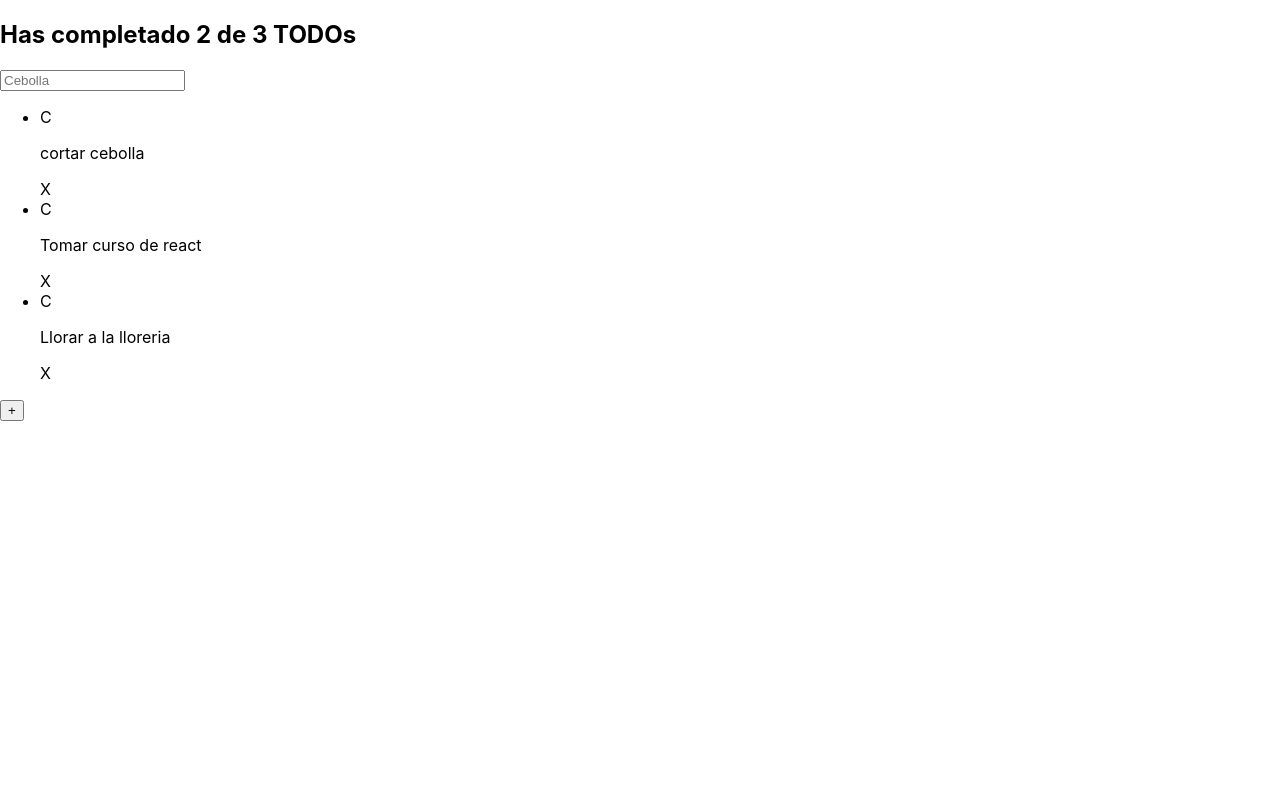
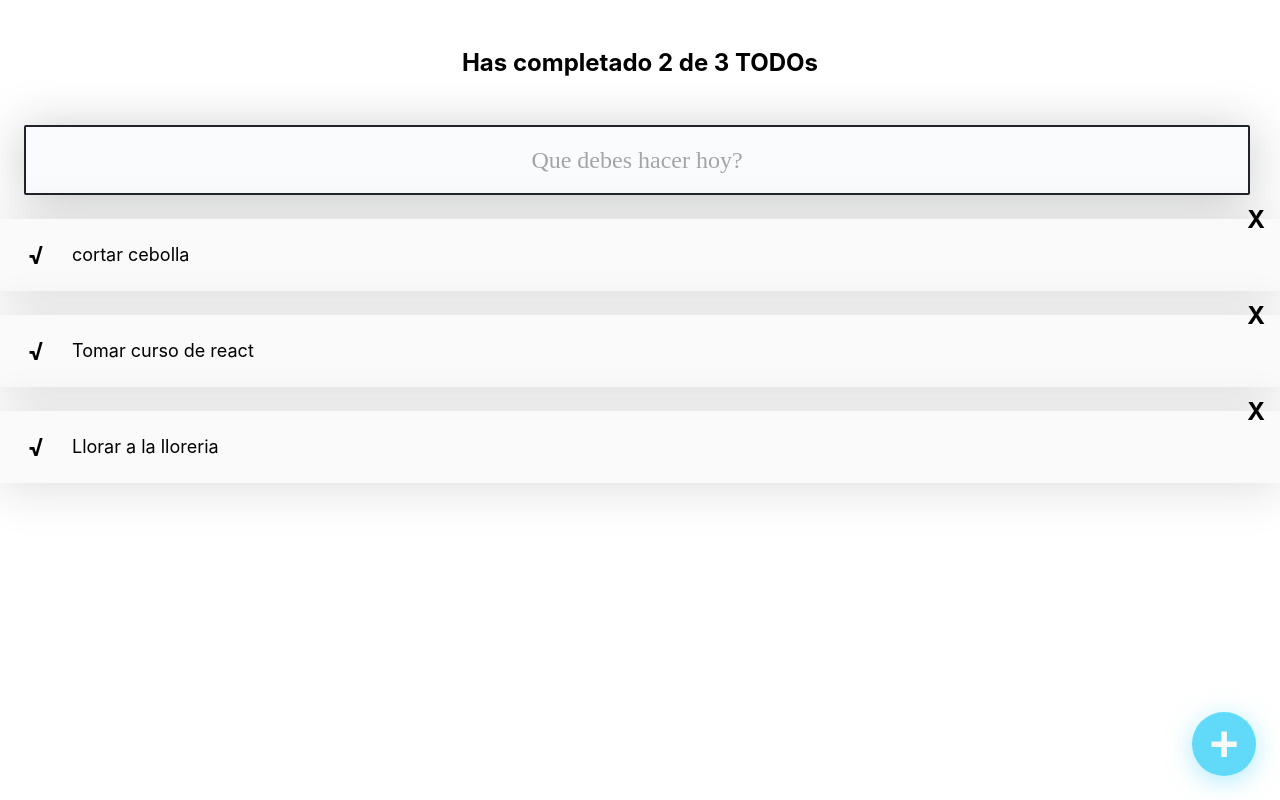
Before and after one commit to kbobd3v/todo_react, a React (Create React App) app: page / in a window 1280 px wide. Built offline with nearby package versions, Linux system fonts and the light colour scheme.

Commit message:
Added css styles

```diff
--- a/src/App.js
+++ b/src/App.js
@@ -7,6 +7,7 @@ import { TodoCounter } from "./TodoCounter";
 import { TodoList } from "./TodoList";
 import { TodoItem } from "./TodoItem";
 import { CreateTodoButton } from "./CreateTodobutton";
+import { TodoSearch } from "./TodoSearch";
 
 const todos = [
   { text: 'cortar cebolla', completed: false },
@@ -21,8 +22,8 @@ function App() {
     <React.Fragment>
 
       <TodoCounter />
-      {/* <TodoSearch /> */}
-      <input placeholder="Cebolla" />
+
+      <TodoSearch />
 
       <TodoList>
       {/* El método map() crea un nuevo array con los resultados de la llamada a la función indicada aplicados a cada uno de sus elementos */}
--- a/src/CreateTodobutton.js
+++ b/src/CreateTodobutton.js
@@ -1,8 +1,9 @@
 import React from "react";
+import './css/CreateTodoButton.css'
 
 function CreateTodoButton(props) {
     return (
-        <button>+</button>
+        <button className="CreateTodoButton">+</button>
     )
 }
 
--- a/src/TodoCounter.js
+++ b/src/TodoCounter.js
@@ -1,8 +1,9 @@
 import React from "react";
+import './css/TodoCounter.css';
 
 function TodoCounter() {
     return (
-        <h2> Has completado 2 de 3 TODOs</h2>
+        <h2 className="TodoCounter"> Has completado 2 de 3 TODOs</h2>
     )
 }
 
--- a/src/TodoItem.js
+++ b/src/TodoItem.js
@@ -1,13 +1,22 @@
 import React from "react";
+import './css/TodoItem.css';
 
 function TodoItem(props) {
     return (
-        <li>
-            <span>C</span>
-            <p>{props.text}</p>
-            <span>X</span>
-        </li>
+      <li className="TodoItem">
+          {/* Le asignamos la clase icon, pero si la propiedad completed is true, cambia a icon-check--active */}
+        <span className={`Icon Icon-check ${props.completed && 'Icon-check--active'}`}>
+          √
+        </span>
+        {/* Le asignamos la clase TodoItem a la tag p, si la propiedad completed is true cambia TodoItem-p-complete y agrega el line-through */}
+        <p className={`TodoItem-p ${props.completed && 'TodoItem-p--complete'}`}>
+          {props.text}
+        </p>
+        <span className="Icon Icon-delete">
+          X
+        </span>
+      </li>
     );
-}
+  }
 
-export { TodoItem };
+  export { TodoItem };
--- a/src/TodoList.js
+++ b/src/TodoList.js
@@ -1,4 +1,5 @@
 import React from "react";
+import './css/TodoList.css';
 
 // props.children trae todas las propiedades de los elementos hijos dentro del mismo componente
 function TodoList(props) {
--- /dev/null
+++ b/src/TodoSearch.js
@@ -0,0 +1,11 @@
+import React from "react";
+import './css/TodoSearch.css';
+
+
+function TodoSearch() {
+    return (
+        <input className="TodoSearch" placeholder="Que debes hacer hoy?" />
+    )
+}
+
+export { TodoSearch };
--- /dev/null
+++ b/src/css/CreateTodoButton.css
@@ -0,0 +1,27 @@
+.CreateTodoButton {
+    background-color: #61DAFA;
+    box-shadow: 0px 5px 25px rgba(97, 218, 250, 0.5);
+    border: none;
+    border-radius: 50%;
+    cursor: pointer;
+    font-size: 50px;
+    position: fixed;
+    bottom: 24px;
+    right: 24px;
+    font-weight: bold;
+    color: #FAFAFA;
+    display: flex;
+    justify-content: center;
+    align-items: center;
+    height: 64px;
+    width: 64px;
+    /* La propiedad transform se declara para rotar el objeto pero en 0 */
+    transform: rotate(0);
+    /* Transition va definir la velocidad y la manera como se hara la transicion del transform */
+    transition: .3s ease;
+  }
+
+  .CreateTodoButton:hover {
+    /* Al pasar el mouse por encima del objeto, este rotara 224 grados desde el punto 0 como esta definido el primer transform */
+    transform: rotate(180deg);
+  }
--- /dev/null
+++ b/src/css/TodoCounter.css
@@ -0,0 +1,6 @@
+.TodoCounter {
+    font-size: 24px;
+    text-align: center;
+    margin: 0;
+    padding: 48px;
+  }
--- /dev/null
+++ b/src/css/TodoItem.css
@@ -0,0 +1,49 @@
+.TodoItem {
+    background-color: #FAFAFA;
+    position: relative;
+    display: flex;
+    justify-content: center;
+    align-items: center;
+    margin-top: 24px;
+    box-shadow: 0px 5px 50px rgba(32, 35, 41, 0.15);
+  }
+
+  .TodoItem-p {
+    margin: 24px 0 24px 24px;
+    width: calc(100% - 120px);
+    font-size: 18px;
+    line-height: 24px;
+    font-weight: 400;
+  }
+  .TodoItem-p--complete {
+    text-decoration: line-through;
+  }
+
+  .Icon {
+    cursor: pointer;
+    display: flex;
+    justify-content: center;
+    align-items: center;
+    height: 48px;
+    width: 48px;
+    font-size: 24px;
+    font-weight: bold;
+    /* background-color: #CCC; */
+  }
+
+  .Icon-check {
+    position: absolute;
+    left: 12px;
+  }
+  .Icon-check--active {
+    color: #4caf50;
+  }
+
+  .Icon-delete {
+    position: absolute;
+    top: -24px;
+    right: 0;
+  }
+  .Icon-delete:hover {
+    color: red;
+  }
--- /dev/null
+++ b/src/css/TodoList.css
@@ -0,0 +1,5 @@
+ul {
+    margin: 0;
+    padding: 0 0 56px 0;
+    list-style: none;
+  }
--- /dev/null
+++ b/src/css/TodoSearch.css
@@ -0,0 +1,24 @@
+.TodoSearch {
+    background: #F9FBFC;
+    border-radius: 2px;
+    border: 2px solid #202329;
+    margin: 0 24px;
+    height: 64px;
+    width: calc(100% - 62px);
+    font-size: 24px;
+    text-align: center;
+    font-family: 'Montserrat';
+    font-weight: 400;
+    color: #1E1E1F;
+    box-shadow: 0px 5px 50px rgba(32, 35, 41, 0.25);
+  }
+
+  .TodoSearch::placeholder {
+    color: #A5A5A5;
+    font-family: 'Montserrat';
+    font-weight: 400;
+  }
+
+  .TodoSearch:focus {
+    outline-color: #1f2eb4;
+  }
```
